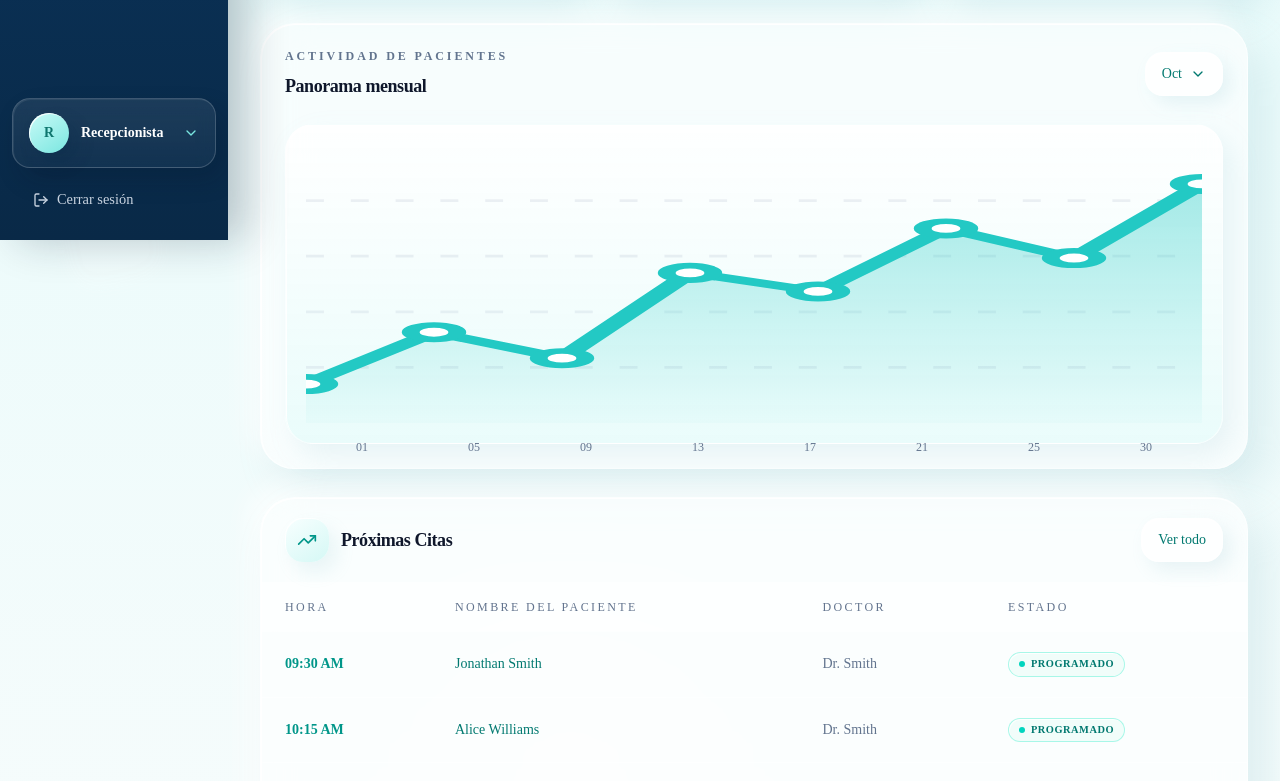
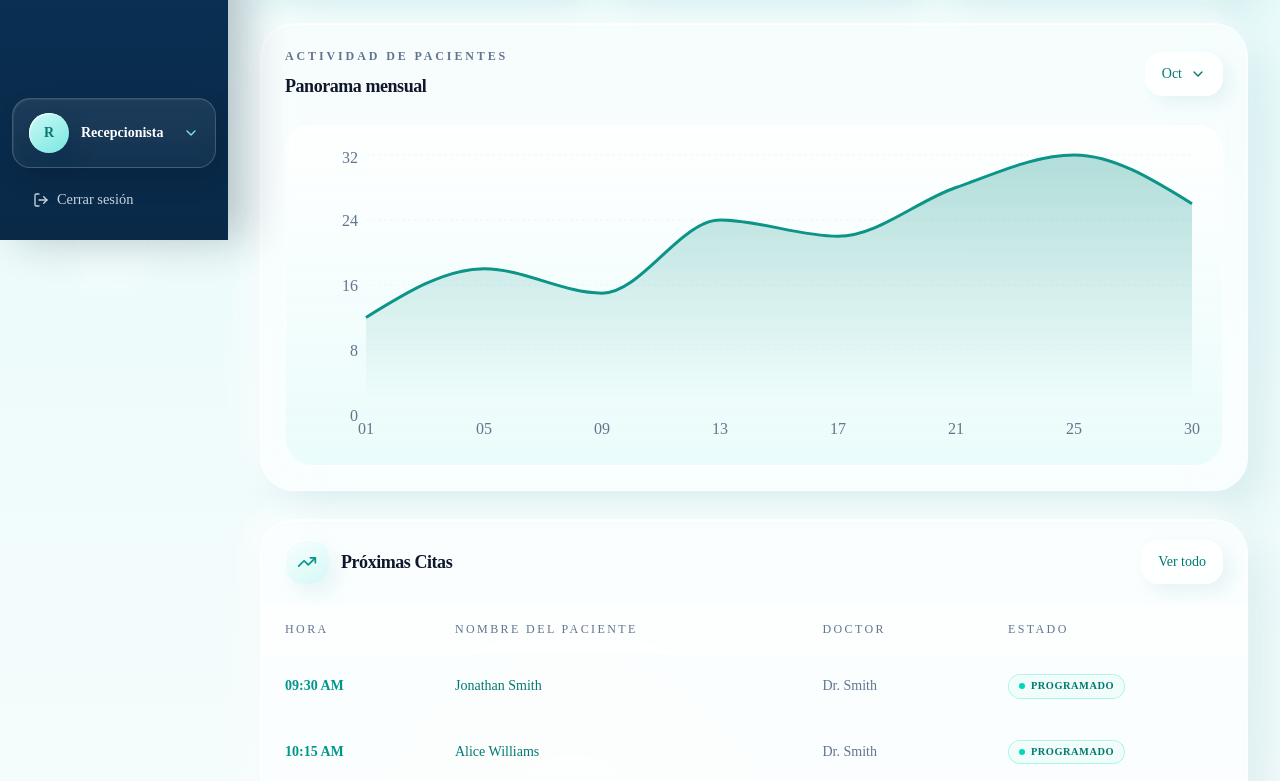
Before and after one commit to carlosindriago/clinicalyx, a Next.js app in the folder frontend/: page /dashboard in a window 1280 px wide. Shown: the part 560-1341 px from the top of the page. Built offline with nearby package versions, Linux system fonts and the light colour scheme.

Commit message:
feat(frontend): replace static chart with interactive AreaChart using recharts

```diff
--- a/frontend/app/dashboard/page.tsx
+++ b/frontend/app/dashboard/page.tsx
@@ -5,6 +5,15 @@ import {
   TrendingUp,
   UsersRound,
 } from "lucide-react";
+import {
+  ResponsiveContainer,
+  AreaChart,
+  Area,
+  XAxis,
+  YAxis,
+  CartesianGrid,
+  Tooltip,
+} from "recharts";
 
 import { Button } from "@/components/ui/button";
 import { cn } from "@/lib/utils";
@@ -30,9 +39,16 @@ const metrics = [
   },
 ] as const;
 
-const activityData = [34, 48, 41, 64, 59, 76, 68, 88];
-
-const activityLabels = ["01", "05", "09", "13", "17", "21", "25", "30"];
+const monthlyData = [
+  { day: "01", pacientes: 12 },
+  { day: "05", pacientes: 18 },
+  { day: "09", pacientes: 15 },
+  { day: "13", pacientes: 24 },
+  { day: "17", pacientes: 22 },
+  { day: "21", pacientes: 28 },
+  { day: "25", pacientes: 32 },
+  { day: "30", pacientes: 26 },
+];
 
 type AppointmentStatus = "Programado" | "En progreso";
 
@@ -92,40 +108,9 @@ const fallbackStatus: StatusStyle = {
   dot: "bg-slate-500",
 };
 
-function getActivityPoints() {
-  const width = 100;
-  const height = 100;
-  const maxValue = Math.max(...activityData);
-  const minValue = Math.min(...activityData);
-  const range = maxValue - minValue || 1;
 
-  return activityData.map((value, index) => {
-    const x = (index / (activityData.length - 1)) * width;
-    const y = height - ((value - minValue) / range) * 72 - 14;
-
-    return { x, y };
-  });
-}
-
-function buildLinePath(points: Array<{ x: number; y: number }>) {
-  return points
-    .map((point, index) => `${index === 0 ? "M" : "L"} ${point.x} ${point.y}`)
-    .join(" ");
-}
-
-function buildAreaPath(points: Array<{ x: number; y: number }>) {
-  const line = buildLinePath(points);
-  const lastPoint = points[points.length - 1];
-  const firstPoint = points[0];
-
-  return `${line} L ${lastPoint.x} 100 L ${firstPoint.x} 100 Z`;
-}
 
 export default function DashboardPage() {
-  const chartPoints = getActivityPoints();
-  const linePath = buildLinePath(chartPoints);
-  const areaPath = buildAreaPath(chartPoints);
-
   return (
     <div className="space-y-7">
       <section className="grid gap-6 xl:grid-cols-12">
@@ -213,55 +198,39 @@ export default function DashboardPage() {
             </button>
           </div>
 
-          <div className="mt-6 h-[320px] rounded-[28px] border border-white/55 bg-[linear-gradient(180deg,rgba(255,255,255,0.88)_0%,rgba(233,252,251,0.96)_100%)] p-5 shadow-[inset_1px_1px_0_rgba(255,255,255,0.95),10px_12px_28px_rgba(130,188,198,0.16)] dark:border-white/8 dark:bg-[linear-gradient(180deg,rgba(15,23,42,0.84)_0%,rgba(9,18,31,0.92)_100%)] dark:shadow-[inset_1px_1px_0_rgba(255,255,255,0.04),10px_12px_24px_rgba(0,0,0,0.24)]">
-            <svg viewBox="0 0 100 100" className="h-full w-full" preserveAspectRatio="none" aria-label="Gráfico de actividad de pacientes">
-              <defs>
-                <linearGradient id="activity-fill" x1="0%" y1="0%" x2="0%" y2="100%">
-                  <stop offset="0%" stopColor="rgba(43,205,199,0.42)" />
-                  <stop offset="100%" stopColor="rgba(43,205,199,0.03)" />
-                </linearGradient>
-              </defs>
-
-              {[20, 40, 60, 80].map((gridY) => (
-                <line
-                  key={gridY}
-                  x1="0"
-                  x2="100"
-                  y1={gridY}
-                  y2={gridY}
-                  stroke="rgba(148,163,184,0.16)"
-                  strokeDasharray="2 3"
+          <div className="mt-6 rounded-[28px] border border-white/55 bg-[linear-gradient(180deg,rgba(255,255,255,0.88)_0%,rgba(233,252,251,0.96)_100%)] p-5 shadow-[inset_1px_1px_0_rgba(255,255,255,0.95),10px_12px_28px rgba(130,188,198,0.16)] dark:border-white/8 dark:bg-[linear-gradient(180deg,rgba(15,23,42,0.84)_0%,rgba(9,18,31,0.92)_100%)] dark:shadow-[inset_1px_1px_0 rgba(255,255,255,0.04),10px_12px_24px rgba(0,0,0,0.24)]">
+            <ResponsiveContainer width="100%" height={300}>
+              <AreaChart data={monthlyData} margin={{ top: 10, right: 10, left: 0, bottom: 0 }}>
+                <defs>
+                  <linearGradient id="colorPacientes" x1="0" y1="0" x2="0" y2="1">
+                    <stop offset="5%" stopColor="#0d9488" stopOpacity={0.3} />
+                    <stop offset="95%" stopColor="#0d9488" stopOpacity={0} />
+                  </linearGradient>
+                </defs>
+                <CartesianGrid strokeDasharray="3 3" stroke="#f1f5f9" vertical={false} />
+                <XAxis dataKey="day" axisLine={false} tickLine={false} tick={{ fill: "#64748b" }} />
+                <YAxis axisLine={false} tickLine={false} tick={{ fill: "#64748b" }} />
+                <Tooltip
+                  contentStyle={{
+                    borderRadius: "12px",
+                    border: "1px solid #e2e8f0",
+                    backgroundColor: "rgba(255, 255, 255, 0.92)",
+                    boxShadow: "0 10px 25px rgba(0, 0, 0, 0.08)",
+                    padding: "12px 16px",
+                  }}
+                  formatter={(value) => [`${value} pacientes`, "Actividad"]}
+                  labelFormatter={(label) => `Día ${label}`}
                 />
-              ))}
-
-              <path d={areaPath} fill="url(#activity-fill)" />
-              <path
-                d={linePath}
-                fill="none"
-                stroke="#23c9c4"
-                strokeWidth="2.6"
-                strokeLinecap="round"
-                strokeLinejoin="round"
-              />
-
-              {chartPoints.map((point) => (
-                <circle
-                  key={`${point.x}-${point.y}`}
-                  cx={point.x}
-                  cy={point.y}
-                  r="2.6"
-                  fill="#ffffff"
-                  stroke="#23c9c4"
-                  strokeWidth="2"
+                <Area
+                  type="monotone"
+                  dataKey="pacientes"
+                  stroke="#0d9488"
+                  strokeWidth={3}
+                  fill="url(#colorPacientes)"
+                  fillOpacity={1}
                 />
-              ))}
-            </svg>
-
-            <div className="mt-4 grid grid-cols-8 text-center text-xs font-medium text-slate-500 dark:text-slate-400">
-              {activityLabels.map((label) => (
-                <span key={label}>{label}</span>
-              ))}
-            </div>
+              </AreaChart>
+            </ResponsiveContainer>
           </div>
         </article>
       </section>
--- a/frontend/package.json
+++ b/frontend/package.json
@@ -21,6 +21,7 @@
     "react-day-picker": "^10.0.1",
     "react-dom": "19.2.4",
     "react-hook-form": "^7.77.0",
+    "recharts": "^3.8.1",
     "shadcn": "^4.8.3",
     "tailwind-merge": "^3.6.0",
     "tw-animate-css": "^1.4.0",
```
Also changed, not shown: 1 other file (tests, documents, lock files or other folders).
